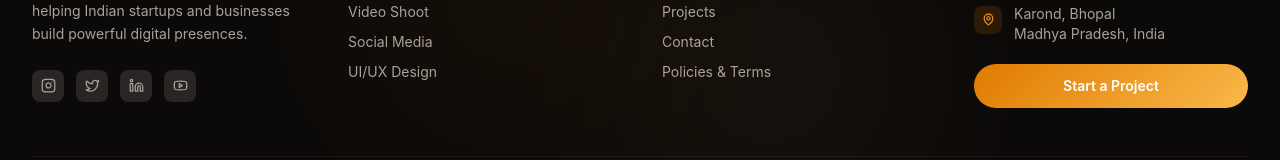
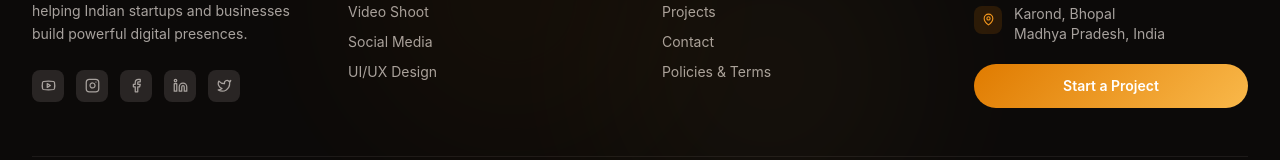
Before and after one commit to hemantMohane29/Zone-Digi-Tech-, a React (Vite) app: page /about in a window 1280 px wide. Shown: the part 4548-4708 px from the top of the page. Built offline with nearby package versions, Linux system fonts and the light colour scheme.

Commit message:
Add few changes

```diff
--- a/src/components/Footer.jsx
+++ b/src/components/Footer.jsx
@@ -1,4 +1,4 @@
-import { Mail, Phone, MapPin, ArrowRight, Instagram, Twitter, Linkedin, Youtube } from 'lucide-react';
+import { Mail, Phone, MapPin, ArrowRight, Instagram, Twitter, Linkedin, Youtube, Facebook } from 'lucide-react';
 import { Link } from 'react-router-dom';
 
 const services = ['Video Editing', 'Photo Editing', 'Photo Shoot', 'Video Shoot', 'Social Media', 'UI/UX Design'];
@@ -46,18 +46,22 @@ export default function Footer() {
             </p>
             <div className="flex items-center gap-3">
               {[
-                { icon: Instagram, label: 'Instagram' },
-                { icon: Twitter, label: 'Twitter' },
-                { icon: Linkedin, label: 'LinkedIn' },
-                { icon: Youtube, label: 'YouTube' },
-              ].map(({ icon: Icon, label }) => (
-                <button
+                { icon: Youtube, label: 'YouTube', href: 'https://www.youtube.com/@ZoneDigiTech' },
+                { icon: Instagram, label: 'Instagram', href: 'https://www.instagram.com/zone.digitech/' },
+                { icon: Facebook, label: 'Facebook', href: 'https://www.facebook.com/profile.php?id=61593844419367' },
+                { icon: Linkedin, label: 'LinkedIn', href: 'https://www.linkedin.com/company/zone-digi-tech/about/' },
+                { icon: Twitter, label: 'Twitter', href: 'https://x.com/zonedigitechx' },
+              ].map(({ icon: Icon, label, href }) => (
+                <a
                   key={label}
+                  href={href}
+                  target="_blank"
+                  rel="noopener noreferrer"
                   aria-label={label}
                   className="w-8 h-8 rounded-lg flex items-center justify-center bg-stone-800 hover:bg-saffron-600 text-stone-400 hover:text-white transition-all duration-200"
                 >
                   <Icon size={15} />
-                </button>
+                </a>
               ))}
             </div>
           </div>
--- a/src/pages/About.jsx
+++ b/src/pages/About.jsx
@@ -9,19 +9,19 @@ const founder = {
   image: '/Hemant.png',
   objectPos: 'center 15%',
   desc: 'Visionary leader driving strategy, innovation, and creative direction at Zone Digi Tech.',
-  linkedin: 'https://linkedin.com/in/hemant-mohane',
-  email: 'mailto:hemant@zonedigitech.com',
+  linkedin: 'https://www.linkedin.com/in/hemant-mohane-35440a330/',
+  email: 'mailto:hemantmohane29@gmail.com',
 };
 
 const teamMembers = [
   {
-    name: 'Rahul Pawole',
+    name: 'Rahul Powale',
     role: 'Digital Marketing Lead',
     image: '/Rahul.jpeg',
     objectPos: 'center 15%',
     desc: 'Growth strategist driving digital marketing, SEO, and performance campaigns.',
-    linkedin: 'https://linkedin.com/in/rahul-pawole',
-    email: 'mailto:rahul@zonedigitech.com',
+    linkedin: 'https://www.linkedin.com/in/rahul-powale-b34312326/',
+    email: 'mailto:rahulpowale0666@gmail.com',
   },
   {
     name: 'Bhojraj Mahajan',
@@ -29,8 +29,8 @@ const teamMembers = [
     image: '/bunty.png',
     objectPos: 'center 20%',
     desc: 'Architecting robust, scalable web applications and high-performance digital solutions.',
-    linkedin: 'https://linkedin.com/in/bhojraj-mahajan',
-    email: 'mailto:bhojraj@zonedigitech.com',
+    linkedin: 'https://www.linkedin.com/in/bhojraj-mahajan-80481a329/',
+    email: 'mailto:bhojrajmahajan924913@gmail.com',
   },
   {
     name: 'Vikram Kumar',
@@ -38,8 +38,8 @@ const teamMembers = [
     image: '/vikram.PNG',
     objectPos: 'center 15%',
     desc: 'Streamlining operational execution, workflow management, and team productivity.',
-    linkedin: 'https://linkedin.com/in/vikram-kumar',
-    email: 'mailto:vikram@zonedigitech.com',
+    linkedin: 'https://www.linkedin.com/in/vikram-kumar-7686702a0/',
+    email: 'mailto:Kumarvikram00087@gmail.com',
   },
   {
     name: 'Avdhesh Pal',
@@ -47,8 +47,8 @@ const teamMembers = [
     image: '/Avdhesh.png',
     objectPos: 'center 27%',
     desc: 'Managing financial planning, budgeting, reporting, and operational fiscal health.',
-    linkedin: 'https://linkedin.com/in/avdhesh-pal',
-    email: 'mailto:avdhesh@zonedigitech.com',
+    linkedin: 'https://www.linkedin.com/in/avadhesh-pal-263b4a3a5/',
+    email: 'mailto:avadheskumar213@gmail.com',
   },
 ];
 
--- a/src/pages/Contact.jsx
+++ b/src/pages/Contact.jsx
@@ -2,7 +2,7 @@ import { useEffect, useState } from 'react';
 import { useLocation } from 'react-router-dom';
 import {
   Mail, Phone, MapPin, MessageCircle, Clock, Send, CheckCircle,
-  Instagram, Twitter, Linkedin, Youtube
+  Instagram, Twitter, Linkedin, Youtube, Facebook
 } from 'lucide-react';
 import { useScrollAnimation } from '../hooks/UseScrollAnimation';
 import { useTheme } from '../context/ThemeContext';
@@ -49,11 +49,13 @@ const contactDetails = [
 ];
 
 const socials = [
-  { icon: Instagram, label: 'Instagram', href: '#', color: '#E1306C' },
-  { icon: Twitter, label: 'Twitter', href: '#', color: '#1DA1F2' },
-  { icon: Linkedin, label: 'LinkedIn', href: '#', color: '#0A66C2' },
-  { icon: Youtube, label: 'YouTube', href: '#', color: '#FF0000' },
+  { icon: Youtube, label: 'YouTube', href: 'https://www.youtube.com/@ZoneDigiTech', color: '#FF0000' },
+  { icon: Instagram, label: 'Instagram', href: 'https://www.instagram.com/zone.digitech/', color: '#E1306C' },
+  { icon: Facebook, label: 'Facebook', href: 'https://www.facebook.com/profile.php?id=61593844419367', color: '#1877F2' },
+  { icon: Linkedin, label: 'LinkedIn', href: 'https://www.linkedin.com/company/zone-digi-tech/about/', color: '#0A66C2' },
+  { icon: Twitter, label: 'Twitter', href: 'https://x.com/zonedigitechx', color: '#1DA1F2' },
 ];
+
 
 export default function Contact() {
   useScrollAnimation();
@@ -220,7 +222,7 @@ export default function Contact() {
               {/* Social */}
               <div className="animate-on-scroll p-5 rounded-2xl bg-white dark:bg-stone-900/60 border border-stone-100 dark:border-stone-800">
                 <h4 className="font-bold text-stone-900 dark:text-white text-sm mb-3">Follow Us</h4>
-                <div className="grid grid-cols-4 gap-2">
+                <div className="grid grid-cols-5 gap-2">
                   {socials.map(({ icon: Icon, label, href, color }) => (
                     <a
                       key={label}
@@ -459,6 +461,7 @@ export default function Contact() {
           </div>
         </div>
       </section>
+
     </div>
   );
 }
--- a/src/pages/Home.jsx
+++ b/src/pages/Home.jsx
@@ -36,36 +36,7 @@ const services = [
   { icon: TrendingUp, title: 'Business Growth Consulting', desc: 'Custom frameworks and strategic consulting to scale your business revenue.', color: '#f59e0b' },
 ];
 
-const projects = [
-  {
-    title: 'Arya Naturals',
-    category: 'E-Commerce',
-    desc: 'Organic products brand with full e-commerce platform and inventory management.',
-    image: 'https://images.pexels.com/photos/3735218/pexels-photo-3735218.jpeg?auto=compress&cs=tinysrgb&w=800',
-    tags: ['React', 'Supabase', 'Stripe'],
-  },
-  {
-    title: 'TechNova SaaS',
-    category: 'Web App',
-    desc: 'B2B SaaS dashboard for startup analytics with real-time data visualization.',
-    image: 'https://images.pexels.com/photos/1181244/pexels-photo-1181244.jpeg?auto=compress&cs=tinysrgb&w=800',
-    tags: ['UI/UX', 'Dashboard', 'React'],
-  },
-  {
-    title: 'Meera Jewels',
-    category: 'Branding',
-    desc: 'Complete brand identity and e-commerce for a heritage Indian jewellery brand.',
-    image: 'https://images.pexels.com/photos/1485894/pexels-photo-1485894.jpeg?auto=compress&cs=tinysrgb&w=800',
-    tags: ['Branding', 'E-Commerce', 'SEO'],
-  },
-  {
-    title: 'GreenGrow Farms',
-    category: 'Marketing',
-    desc: 'Digital marketing and social media campaign for an agri-tech startup.',
-    image: 'https://images.pexels.com/photos/1072824/pexels-photo-1072824.jpeg?auto=compress&cs=tinysrgb&w=800',
-    tags: ['Social Media', 'SEO', 'Video'],
-  },
-];
+
 
 const faqs = [
   {
@@ -549,57 +520,6 @@ export default function Home() {
         </div>
       </section>
 
-      {/* ── PROJECTS ── */}
-      <section className="py-24 bg-white dark:bg-stone-900/20">
-        <div className="max-w-7xl mx-auto px-4 sm:px-6 lg:px-8">
-          <div className="flex flex-col md:flex-row md:items-end justify-between gap-6 mb-14">
-            <div>
-              <div className="tag mb-5">Our Work</div>
-              <h2 className="section-title text-stone-900 dark:text-white">
-                Featured<br />
-                <span className="gradient-text">Projects</span>
-              </h2>
-            </div>
-            <button onClick={() => handleNav('projects')} className="btn-outline flex items-center gap-2 self-start md:self-auto">
-              View All Projects <ArrowRight size={16} />
-            </button>
-          </div>
-          <div className="grid sm:grid-cols-2 lg:grid-cols-4 gap-5">
-            {projects.map((p, i) => (
-              <div
-                key={i}
-                className="animate-on-scroll group rounded-2xl overflow-hidden bg-stone-50 dark:bg-stone-900/60 border border-stone-100 dark:border-stone-800 hover:shadow-2xl transition-all duration-500 hover:-translate-y-2"
-              >
-                <div className="relative overflow-hidden aspect-[4/3]">
-                  <img src={p.image} alt={p.title} className="w-full h-full object-cover transition-transform duration-700 group-hover:scale-110" />
-                  <div className="absolute inset-0 bg-stone-900/40 opacity-0 group-hover:opacity-100 transition-opacity duration-300 flex items-center justify-center">
-                    <button onClick={() => handleNav('projects')} className="px-4 py-2 rounded-full text-white text-xs font-semibold border border-white/50 backdrop-blur-sm hover:bg-white/20 transition-colors">
-                      View Case Study
-                    </button>
-                  </div>
-                  <div className="absolute top-3 left-3">
-                    <span className="px-2.5 py-1 rounded-full text-xs font-semibold text-white backdrop-blur-sm"
-                      style={{ background: 'linear-gradient(135deg, rgba(224,123,0,0.8), rgba(249,184,74,0.8))' }}>
-                      {p.category}
-                    </span>
-                  </div>
-                </div>
-                <div className="p-4">
-                  <h3 className="font-display font-bold text-stone-900 dark:text-white mb-1.5 text-sm">{p.title}</h3>
-                  <p className="text-stone-500 dark:text-stone-400 text-xs leading-relaxed mb-3">{p.desc}</p>
-                  <div className="flex flex-wrap gap-1.5">
-                    {p.tags.map((tag) => (
-                      <span key={tag} className="px-2 py-0.5 rounded-full text-xs bg-stone-100 dark:bg-stone-800 text-stone-500 dark:text-stone-400">
-                        {tag}
-                      </span>
-                    ))}
-                  </div>
-                </div>
-              </div>
-            ))}
-          </div>
-        </div>
-      </section>
 
       {/* ── FAQ ── */}
       <section className="py-24 bg-stone-50 dark:bg-[#0a0a0f]">
```
